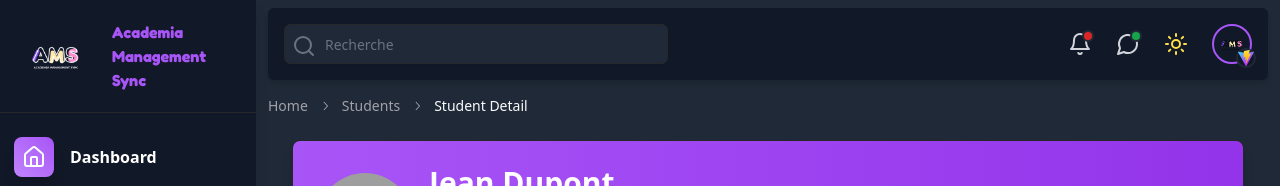
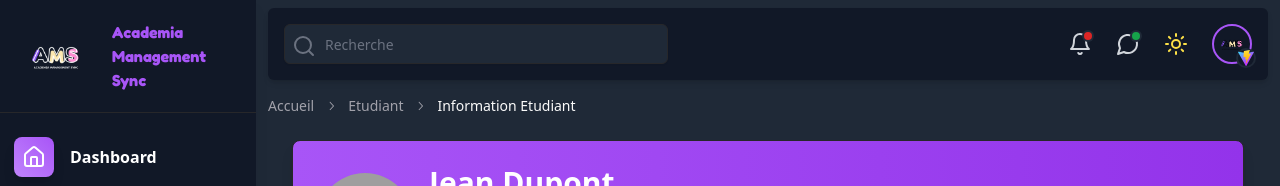
Before and after one commit to AureDulvresse/app.ams.io, a React (Vite) app: page /students/1 in a window 1280 px wide. Shown: the top 186 px of the page. Built offline with nearby package versions, Linux system fonts and the light colour scheme; grey boxes are pictures that could not be loaded.

Commit message:
Update DetailsPage.tsx

```diff
--- a/src/pages/modules/students/DetailsPage.tsx
+++ b/src/pages/modules/students/DetailsPage.tsx
@@ -5,11 +5,10 @@ import StudentDetail from "@/components/modules/students/StudentDetail";
 import DynamicBreadcrumb from "@/components/common/DynamicBreadcrumb";
 
 
-// Définir les éléments de fil d'Ariane pour cette page
 const breadcrumbItems = [
-  { href: "/", label: "Home" },
-  { href: "/students", label: "Students" },
-  { label: "Student Detail", isCurrent: true },
+  { href: "/", label: "Accueil" },
+  { href: "/students", label: "Etudiant" },
+  { label: "Information Etudiant", isCurrent: true },
 ];
 
 const StudentDetailPage: React.FC = () => {
```
